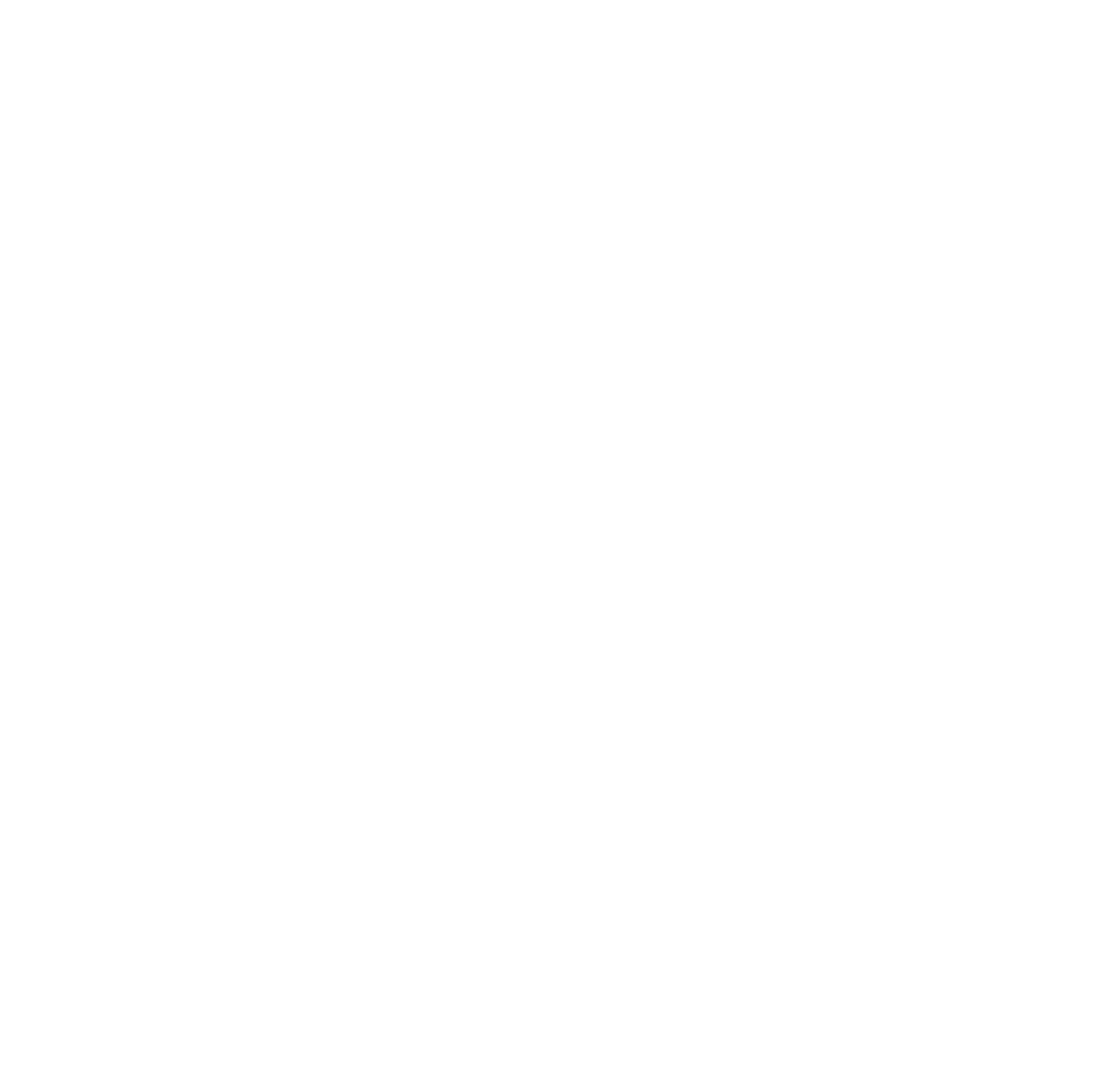
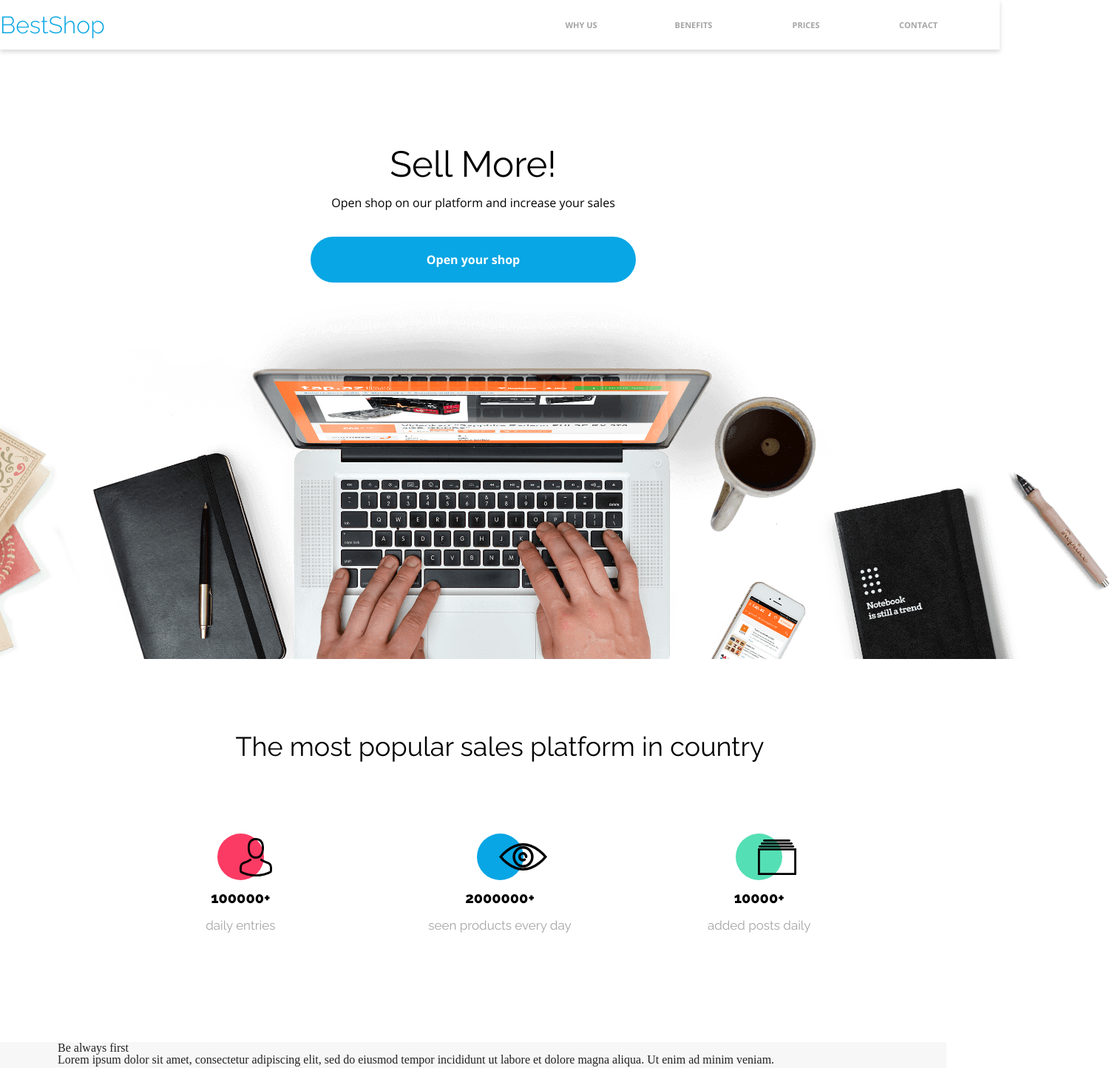
Before and after one commit to snorliman/BestShop, a plain HTML site: page index.html in a window 1280 px wide. Shown: the top 1444 px of the page at 74% size, 1508 px wide, since content can reach past the window. Before the commit the page ends 800 px from the top, so only its background shows below. Drawn offline with nearby package versions, Linux system fonts and the light colour scheme.

Commit message:
pierwsze sekcje zrobione

```diff
--- a/css/style.css
+++ b/css/style.css
@@ -0,0 +1,177 @@
+:root {
+
+    --primary-font: "Raleway";
+    --secondary-font: "Open Sans";
+    --blue-color: #08A6E4;
+    --black-color: #000000;
+    --gray-color: #A5A5A5;
+    --shadow-color: #00000029;
+    --red-color: #FB3B64;
+    --red2-color: #EB476E;
+    --green-color: #55DFB4;
+    --white-color: #FFFFFF;
+    --lightgray: #F7F7F7;
+
+}
+* {
+    box-sizing: border-box;
+}
+.container {
+    margin: 0 auto;
+    width: 1352px;
+}
+.nav_bar {
+    display: flex;
+    justify-content: space-between;
+    align-items: center;
+    box-shadow: 0 3px 6px var(--shadow-color);
+}
+
+.logo  {
+    font-family: var(--primary-font);
+    color: var(--blue-color);
+    font-size: 32px;
+    font-weight: 300;
+    flex: 1;
+    padding-bottom: 16px;
+    padding-top: 16px;
+}
+.nav_link_block {
+    display: flex;
+    justify-content: space-evenly;
+    align-items: stretch;
+    flex: 1;
+}
+.nav_link {
+    font-family: var(--secondary-font);
+    text-transform: uppercase;
+    font-size: 11px;
+    text-decoration: none;
+    font-weight: 700;
+    color: var(--gray-color);
+    display: flex;
+    justify-content: center;
+    align-items: center;
+    width: 84px;
+    padding-top: 28px;
+    padding-bottom: 28px;
+    box-sizing: border-box;
+}
+.nav_item {
+
+}
+.nav_link:hover {
+    border-bottom: 4px solid var(--blue-color);
+    color: var(--black-color);
+}
+
+.open_section {
+    display: flex;
+    flex-direction: column;
+    align-items: center;
+}
+.open_section_header {
+    font-size: 49px;
+    font-family: var(--primary-font);
+    font-weight: 400;
+    color:  var(--black-color);
+    margin-top: 130px;
+    margin-bottom: 20px;
+}
+.open_section_text {
+    font-size: 16px;
+    font-family: var(--secondary-font);
+    font-weight: 400;
+    color: var(--black-color);
+    margin-bottom: 28px;
+}
+.open_section_btn {
+    font-size: 16px;
+    font-family: var(--secondary-font);
+    font-weight: 700;
+    color: var(--white-color);
+    padding: 23px 157px;
+    background-color: var(--blue-color);
+    border-radius: 40px;
+    position: relative;
+    bottom: -10px;
+    text-decoration: none;
+}
+.statistics_section .container {
+    display: flex;
+    flex-direction: column;
+    justify-content: center;
+    align-items: center;
+    width: 1352px;
+}
+.statistics_section_header {
+    font-family: var(--primary-font);
+    font-size: 36px;
+    color: var(--black-color);
+    margin-top: 100px;
+    margin-bottom: 100px;
+}
+.statistics_section_block {
+    display: flex;
+    justify-content: center;
+    width: 100%;
+    padding-right: 150px;
+    padding-left: 150px;
+
+}
+.statistics_section_column {
+    flex: 1;
+    display: flex;
+    flex-direction: column;
+    align-items: center;
+}
+.circle {
+    height: 63px;
+    width: 63px;
+    border-radius: 50%;
+    position: relative;
+    display: flex;
+    justify-content: center;
+    align-items: center;
+}
+.circle_img {
+    position: absolute;
+    left: 30px;
+}
+.red {
+    background-color: var(--red-color);
+
+}
+.blue {
+    background-color: var(--blue-color);
+}
+.green {
+    background-color: var(--green-color);
+}
+
+.statistics_column_header {
+    font-family: var(--primary-font);
+    font-size: 20px;
+    font-weight: 900;
+    color: var(--black-color);
+    margin-top: 14px;
+    margin-bottom: 19px;
+}
+.statistics_column_text {
+    font-family: var(--primary-font);
+    font-size: 17px;
+    color: var(--gray-color);
+    text-align: center;
+    margin-bottom: 149px;
+
+}
+.benefits_section .container {
+    width: 1124px;
+    margin: 0 auto;
+    display: flex;
+    flex-direction: column;
+    justify-content: space-evenly;
+}
+.benefits_section {
+    background-color: var(--lightgray);
+}
--- a/index.html
+++ b/index.html
@@ -5,11 +5,86 @@
     <meta name="viewport"
           content="width=device-width, user-scalable=no, initial-scale=1.0, maximum-scale=1.0, minimum-scale=1.0">
     <meta http-equiv="X-UA-Compatible" content="ie=edge">
+    <link href="https://fonts.googleapis.com/css2?family=Open+Sans:wght@400;700&display=swap" rel="stylesheet">
+    <link href="https://fonts.googleapis.com/css2?family=Open+Sans:wght@400;700&family=Raleway:wght@300;400;700;800&display=swap" rel="stylesheet">
     <link rel="stylesheet" href="css/reset.css">
     <link rel="stylesheet" href="css/style.css">
     <title>Document</title>
 </head>
 <body>
+<header class="header">
+    <div class="container">
+        <nav class="nav_bar">
+            <div class="logo">BestShop</div>
+            <div class="nav_link_block">
+                <a class="nav_link" herf="#">Why Us</a>
+                <a class="nav_link" herf="#">Benefits</a>
+                <a class="nav_link" herf="#">Prices</a>
+                <a class="nav_link" herf="#">Contact</a>
+            </div>
+        </nav>
+    </div>
+</header>
+<section class="open_section">
+    <h1 class="open_section_header">Sell More!</h1>
+    <p class="open_section_text">Open shop on our platform and increase your sales</p>
+    <a href="#" class="open_section_btn">Open your shop</a>
+    <img src="assets/Background.png">
+</section>
+<section class="statistics_section">
+    <div class="container">
+        <hi class="statistics_section_header">The most popular sales platform in country</hi>
+        <div class="statistics_section_block">
+            <div class="statistics_section_column">
+                <div class="circle red">
+                    <img class="circle_img" src="assets/Person.svg">
+                </div>
+                <h2 class="statistics_column_header">100000+</h2>
+                <p class="statistics_column_text">daily entries</p>
+            </div>
+            <div class="statistics_section_column">
+                <div class="circle blue">
+                    <img class="circle_img" src="assets/Eye.svg">
+                </div>
+                <h2 class="statistics_column_header">2000000+</h2>
+                <p class="statistics_column_text">seen products every day</p>
+            </div>
+            <div class="statistics_section_column">
+                <div class="circle green">
+                    <img class="circle_img" src="assets/Catalog.svg">
+                </div>
+                <h2 class="statistics_column_header">10000+</h2>
+                <p class="statistics_column_text">added posts daily</p>
+            </div>
+        </div>
+    </div>
+</section>
+<section class="benefits_section">
+    <div class="container">
+        <article class="benefits_article_top">
+            <h2 class="benefits_header top_article_header">Be always first</h2>
+            <p class="benefits_text">Lorem ipsum dolor sit amet, consectetur adipiscing elit,
+                sed do eiusmod tempor incididunt ut labore et dolore magna
+                aliqua. Ut enim ad minim veniam.</p>
+            <img src="assets/Macbook.png">
+        </article>
+        <article class="benefits_article_middle">
+            <img src="assets/iPhone.png">
+            <h2 class="benefits_header middle_article_header">Your shop is where you are!</h2>
+            <p class="benefits_text">Lorem ipsum dolor sit amet, consectetur adipiscing elit,
+                sed do eiusmod tempor incididunt ut labore et dolore magna aliqua. Ut enim ad minim veniam.</p>
+        </article>
+        <article class="benefits_article_bottom">
+            <div class="benefits_content_bottom">
+                <h2 class="benefits_header bottom_article_header">Increase recognition your brand!</h2>
+                <p class="benefits_text">Lorem ipsum dolor sit amet, consectetur adipiscing elit,
+                    sed do eiusmod tempor incididunt ut labore et dolore magna aliqua. Ut enim ad minim veniam.</p>
+            </div>
+            <div class="benefits_img_bottom"><img src="assets/Trumpet.png"></div>
+        </article>
+
+    </div>
+</section>
 
 </body>
 </html>
```
